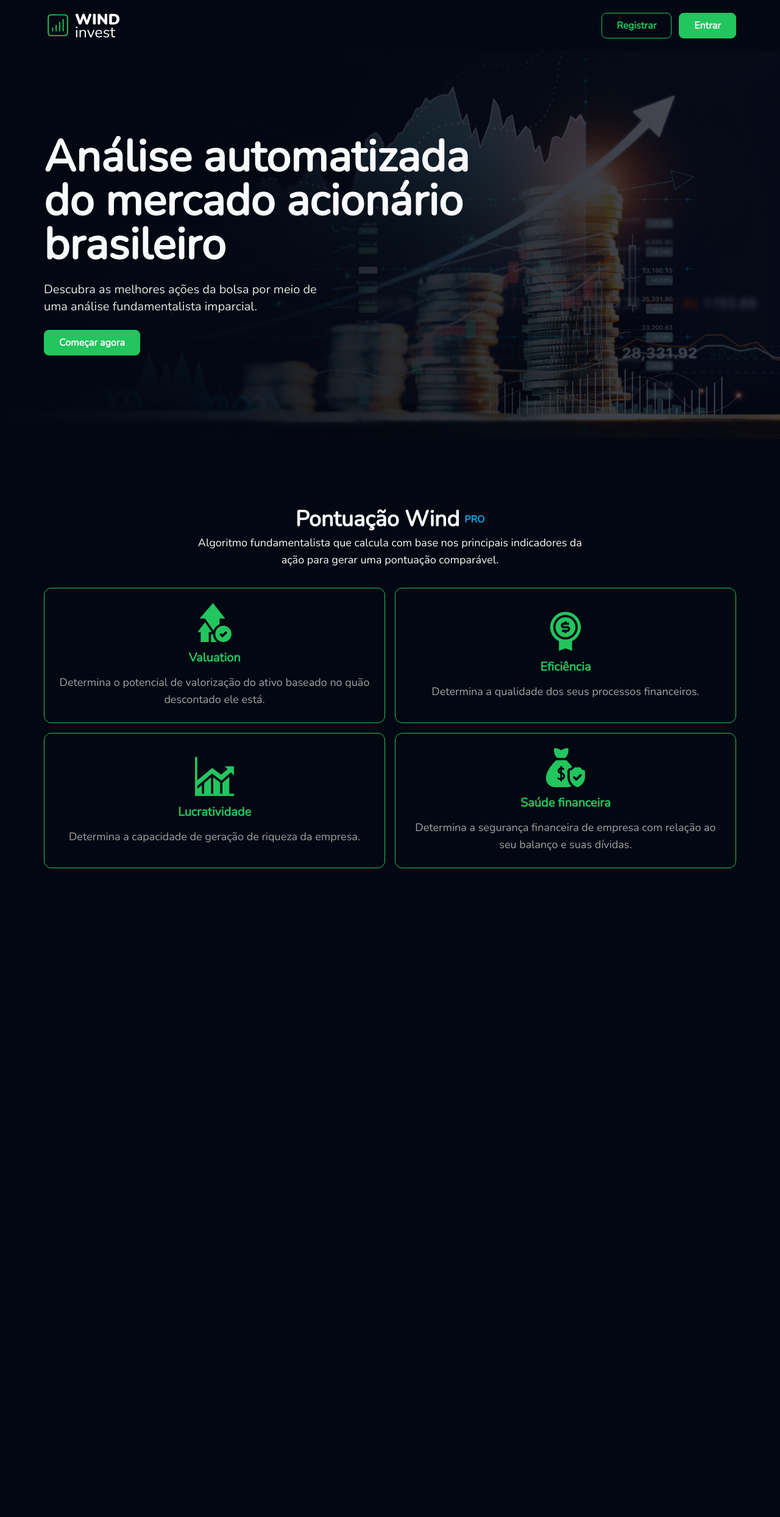
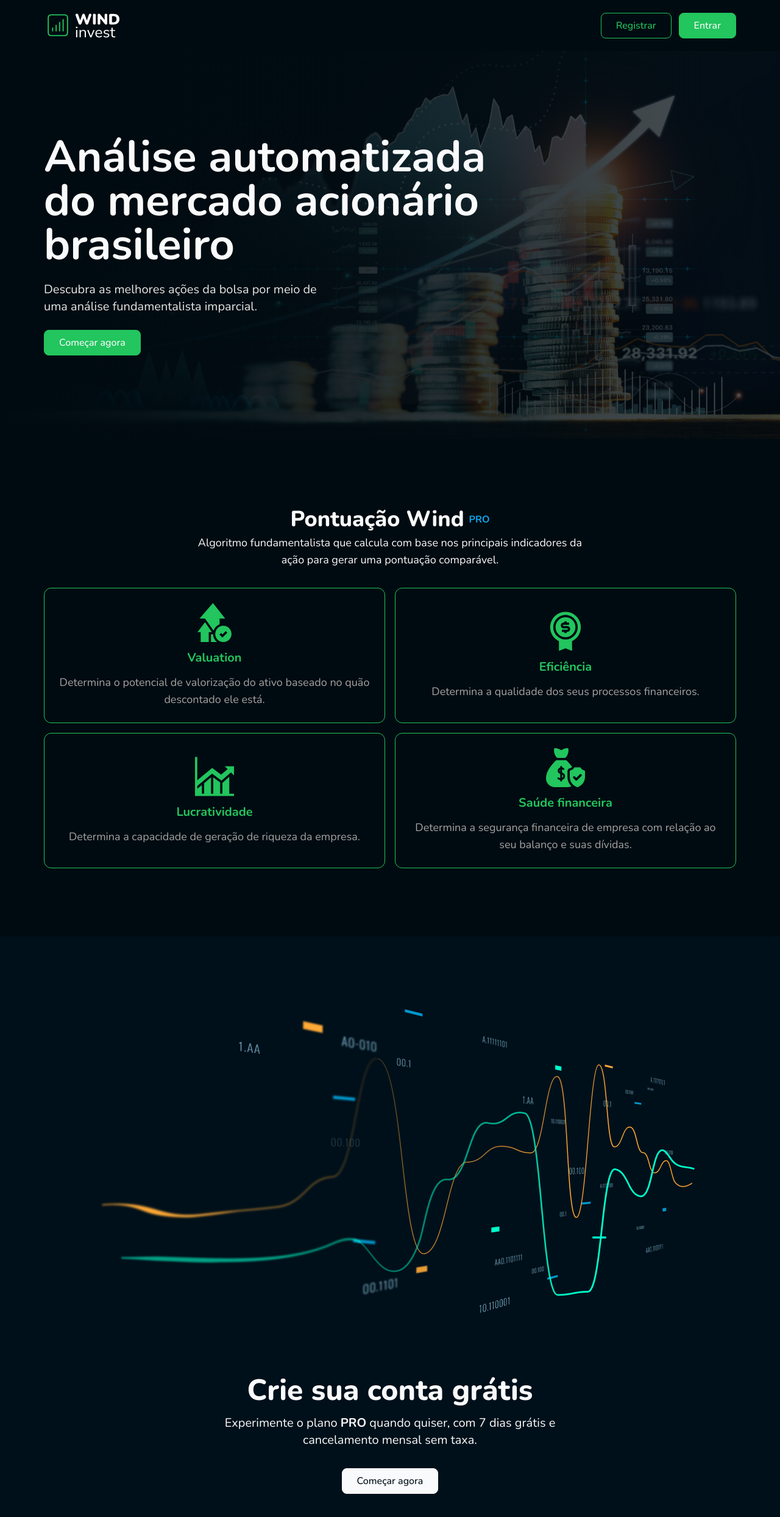
Before and after one commit to vitorwlima/windinvest, an Astro site in the folder lp/: page / in a window 1280 px wide. Shown: the whole page at 61% size. Before the commit the page ends 1536 px from the top, so only its background shows below. Built offline with nearby package versions, Linux system fonts and the light colour scheme; Astro itself is replaced by a stand-in of ours.

Commit message:
feat: add CTA to lp

```diff
--- /dev/null
+++ b/lp/src/components/CallToActionOne.tsx
@@ -0,0 +1,24 @@
+export const CallToActionOne: React.FC = () => {
+  return (
+    <section className="bg-[#00101A]">
+      <div className="mx-auto flex max-w-6xl flex-col items-center gap-8 px-2 py-28 text-center">
+        <img src="/cta-graph.png" alt="Gráfico de ações ilustrativo" />
+        <div className="flex max-w-xl flex-col items-center gap-4">
+          <h4 className="text-4xl font-extrabold sm:text-5xl">
+            Crie sua conta grátis
+          </h4>
+          <p className="text-xl">
+            Experimente o plano <strong>PRO</strong> quando quiser, com 7 dias
+            grátis e cancelamento mensal sem taxa.
+          </p>
+        </div>
+        <a
+          className="w-fit rounded-lg border border-gray-50 bg-gray-50 px-6 py-2 font-medium text-[#00101A] transition-all hover:brightness-110 focus:outline-none focus:brightness-110"
+          href="https://app.windinvest.com.br/registrar"
+        >
+          Começar agora
+        </a>
+      </div>
+    </section>
+  )
+}
--- a/lp/src/components/Header.tsx
+++ b/lp/src/components/Header.tsx
@@ -6,13 +6,13 @@ export const Header: React.FC = () => {
 
         <nav className="flex items-center gap-3">
           <a
-            className="rounded-lg border border-green-500 bg-transparent px-6 py-2 text-sm font-bold text-green-500 transition-colors hover:bg-green-500 hover:text-gray-50 focus:bg-green-500 focus:text-gray-50 focus:outline-none sm:text-base"
+            className="rounded-lg border border-green-500 bg-transparent px-6 py-2 text-sm font-medium text-green-500 transition-colors hover:bg-green-500 hover:text-gray-50 focus:bg-green-500 focus:text-gray-50 focus:outline-none sm:text-base"
             href="https://app.windinvest.com.br/registrar"
           >
             Registrar
           </a>
           <a
-            className="rounded-lg border border-green-500 bg-green-500 px-6 py-2 text-sm font-bold text-gray-50 transition-all hover:brightness-110 focus:outline-none focus:brightness-110 sm:text-base"
+            className="rounded-lg border border-green-500 bg-green-500 px-6 py-2 text-sm font-medium text-gray-50 transition-all hover:brightness-110 focus:outline-none focus:brightness-110 sm:text-base"
             href="https://app.windinvest.com.br/entrar"
           >
             Entrar
--- a/lp/src/components/HeroSection.tsx
+++ b/lp/src/components/HeroSection.tsx
@@ -6,7 +6,7 @@ export const HeroSection: React.FC = () => {
         alt="Gráfico subindo"
         className="absolute inset-0 -z-10 h-full w-full object-cover opacity-30"
       />
-      <div className="absolute inset-0 -z-10 h-full w-full bg-gradient-to-r from-gray-950 to-transparent object-cover" />
+      <div className="absolute inset-0 -z-10 h-full w-full bg-gradient-to-r from-[#000B11] to-transparent object-cover" />
 
       <div className="flex h-full max-w-6xl flex-col justify-center gap-6 px-2 py-4 lg:mx-auto">
         <h1 className="max-w-[40rem] text-4xl font-bold md:text-6xl lg:max-w-3xl lg:text-7xl">
@@ -17,7 +17,7 @@ export const HeroSection: React.FC = () => {
           fundamentalista imparcial.
         </h2>
         <a
-          className="w-fit rounded-lg border border-green-500 bg-green-500 px-6 py-2 font-bold text-gray-50 transition-all hover:brightness-110 focus:outline-none focus:brightness-110"
+          className="w-fit rounded-lg border border-green-500 bg-green-500 px-6 py-2 font-medium text-gray-50 transition-all hover:brightness-110 focus:outline-none focus:brightness-110"
           href="https://app.windinvest.com.br/registrar"
         >
           Começar agora
--- a/lp/src/components/WindScore.tsx
+++ b/lp/src/components/WindScore.tsx
@@ -25,7 +25,7 @@ const windPoints = [
 
 export const WindScore: React.FC = () => {
   return (
-    <section>
+    <section className="bg-[#000B11]">
       <div className="mx-auto flex max-w-6xl flex-col items-center gap-8 px-2 py-28 text-center">
         <div className="flex max-w-2xl flex-col gap-1">
           <div className="flex items-center justify-center gap-2">
--- a/lp/src/pages/index.astro
+++ b/lp/src/pages/index.astro
@@ -1,6 +1,13 @@
 ---
 import "@fontsource/nunito";
+import "@fontsource/nunito/400.css";
+import "@fontsource/nunito/500.css";
+import "@fontsource/nunito/600.css";
+import "@fontsource/nunito/700.css";
+import "@fontsource/nunito/800.css";
+import "@fontsource/nunito/900.css";
 
+import { CallToActionOne } from "../components/CallToActionOne";
 import { Header } from "../components/Header";
 import { HeroSection } from "../components/HeroSection";
 import { WindScore } from "../components/WindScore";
@@ -19,7 +26,7 @@ import { WindScore } from "../components/WindScore";
     <title>Wind Invest</title>
   </head>
 
-  <body class="font-nunito bg-gray-950 text-gray-50 min-h-screen">
+  <body class="font-nunito bg-[#000B11] text-gray-50 min-h-screen">
     <main>
       <section class="h-[90vh] flex flex-col">
         <Header />
@@ -27,6 +34,7 @@ import { WindScore } from "../components/WindScore";
       </section>
 
       <WindScore />
+      <CallToActionOne />
     </main>
   </body>
 </html>
```
Also changed, not shown: lp/public/cta-graph.png (added).
